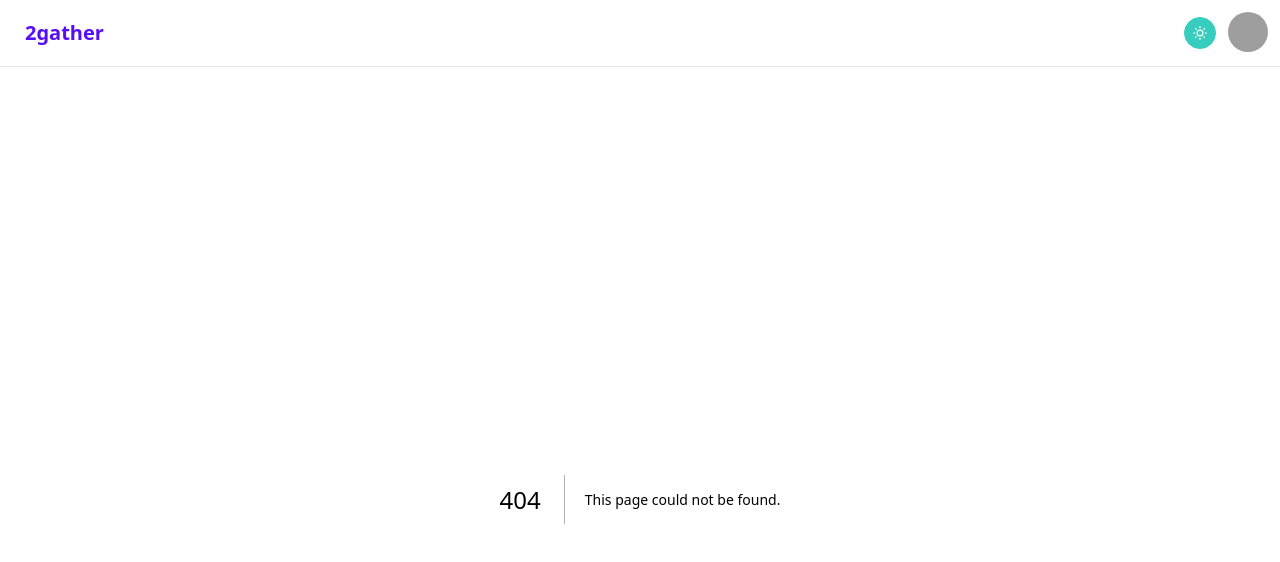
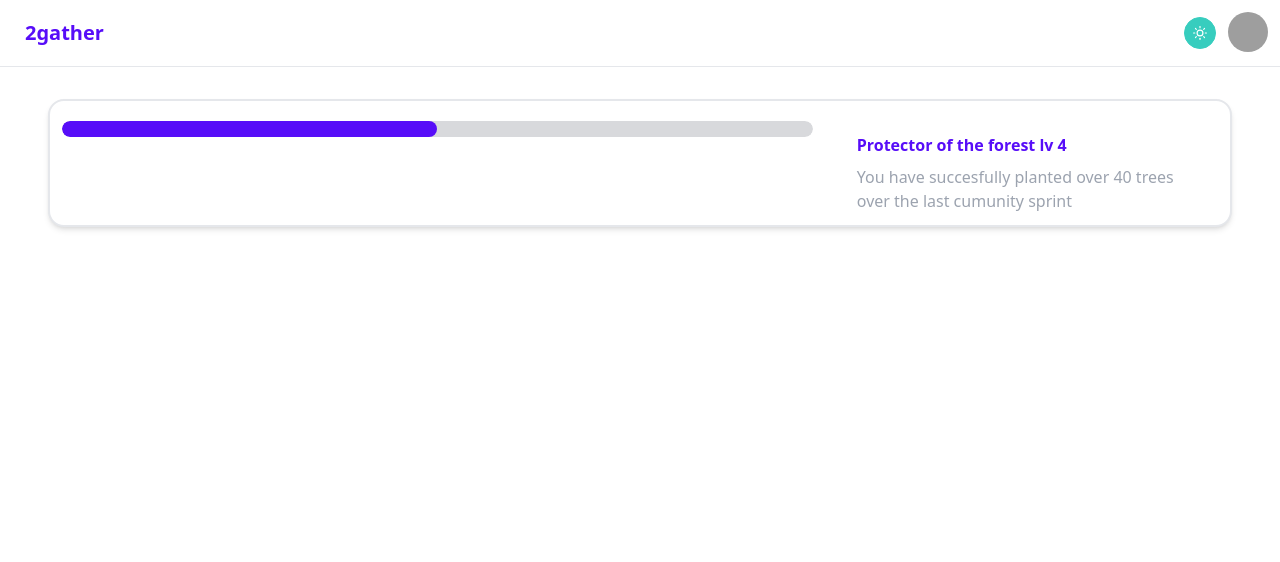
Before and after one commit to Aleksander223/devhacks2k22, a Next.js app in the folder frontend/: page /Test in a window 1280 px wide. Before the commit this address had no page. Shown: the top 562 px of the page. Built offline with nearby package versions, Linux system fonts and the light colour scheme; grey boxes are pictures that could not be loaded.

Commit message:
checkPaul3

```diff
--- a/frontend/components/Milestones.jsx
+++ b/frontend/components/Milestones.jsx
@@ -1,10 +1,16 @@
 
 
-const Milestones = () => {
+const Milestones = ({percent, text, title}) => {
     return(
         <>
+        <div className="card xl:card-side bg-base-100 shadow-md max-h-52 xl:max-h-32 border-neutral-base-200 border-2">
+        <progress className="progress progress-primary mx-auto mt-4 xl:mt-5 xl:mx-3 text-primary h-4" value= {percent} max="100"></progress>
+        <div className="p-4 xl:card-body">
+          <p className="font-bold text-primary text-center xl:text-left">{title}</p>
+          <p className="text-gray-400 text-center xl:text-left">{text}</p>
+        </div>
+      </div>
 
-        <progress className="progress progress-primary w-56" value="0" max="100"></progress>
         </>
     );
 }
--- /dev/null
+++ b/frontend/pages/Test.jsx
@@ -0,0 +1,15 @@
+import Milestones from "../components/Milestones";
+import KPICard from "../components/KPICard";
+
+const Test = () => {
+    return(
+        <>
+        <Milestones percent={50} title={"Protector of the forest lv 4"} text={"You have succesfully planted over 40 trees over the last cumunity sprint"} />
+
+        {/* <KPICard percent={50} title={"Protector of the forest lv 4"} text={"You have succesfully planted over 40 trees over the last cumunity sprint"} /> */}
+
+        </>
+    );
+}
+
+export default Test;
```
